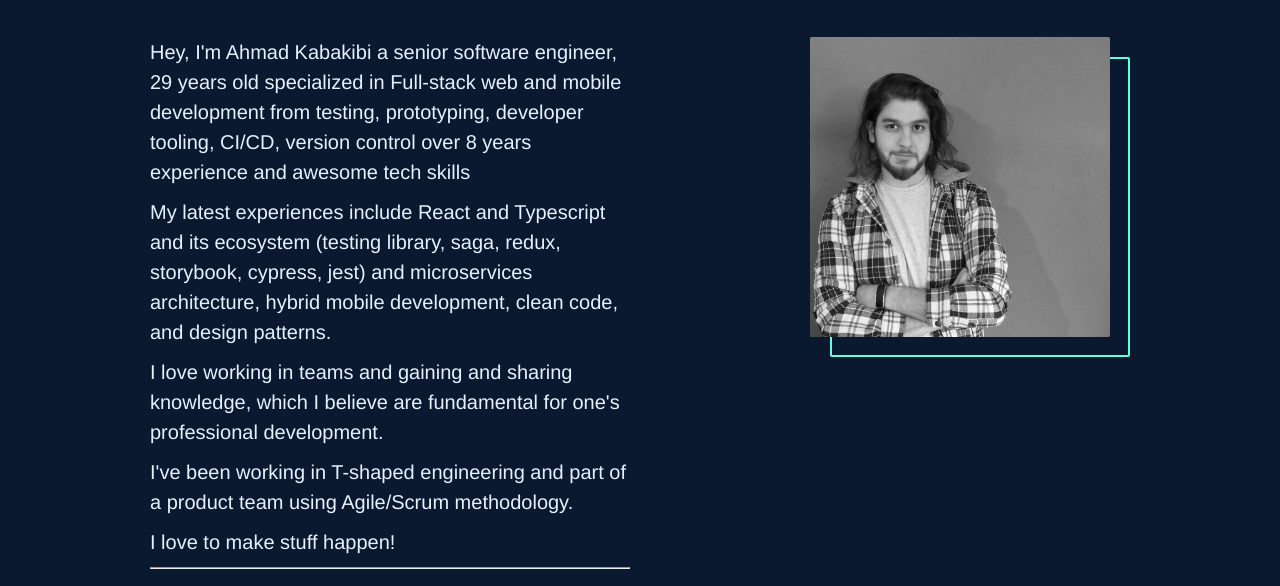
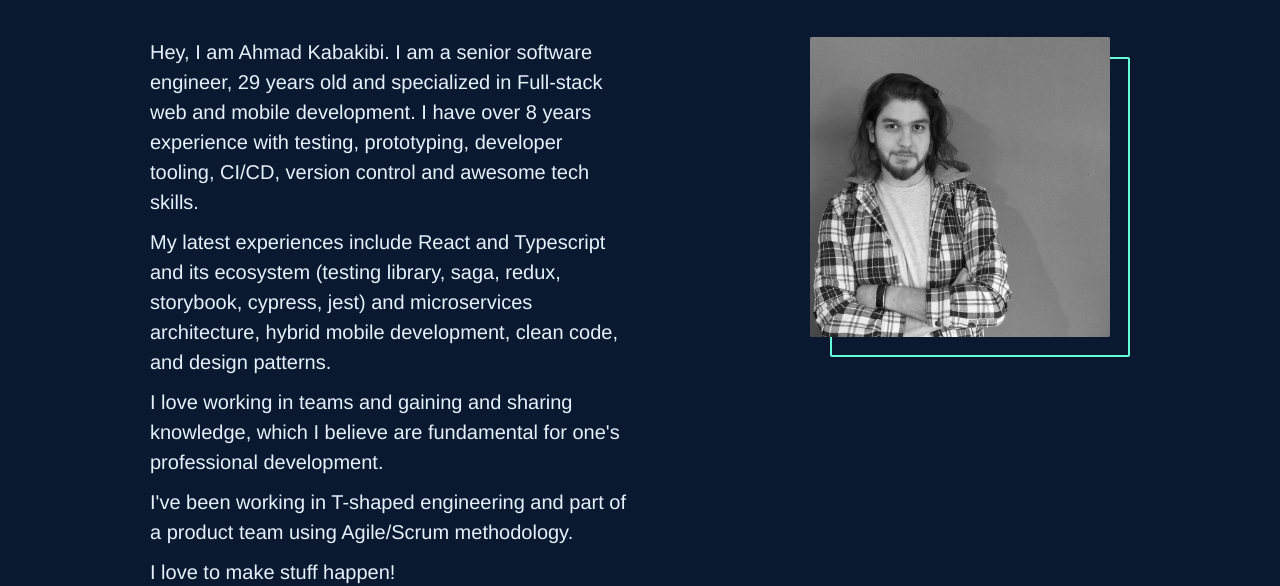
Before and after one commit to AhmadKabakibi/resume, a Gatsby site: page / in a window 1280 px wide. Shown: the part 208-794 px from the top of the page. Built offline with nearby package versions, Linux system fonts and the light colour scheme; Gatsby itself is replaced by a stand-in of ours.

Commit message:
update about

```diff
--- a/src/content/about/index.md
+++ b/src/content/about/index.md
@@ -12,7 +12,7 @@ skills:
   - AI
 ---
 
-Hey, I'm Ahmad Kabakibi a senior software engineer, 29 years old specialized in Full-stack web and mobile development from testing, prototyping, developer tooling, CI/CD, version control over 8 years experience and awesome tech skills<br>
+Hey, I am Ahmad Kabakibi. I am a senior software engineer, 29 years old and specialized in Full-stack web and mobile development. I have over 8 years experience with testing, prototyping, developer tooling, CI/CD, version control and awesome tech skills.<br>
 
 My latest experiences include React and Typescript and its ecosystem (testing library, saga, redux, storybook, cypress, jest) and microservices architecture, hybrid mobile development, clean code, and design patterns.<br>
 
```
Also changed, not shown: 1 other file.
